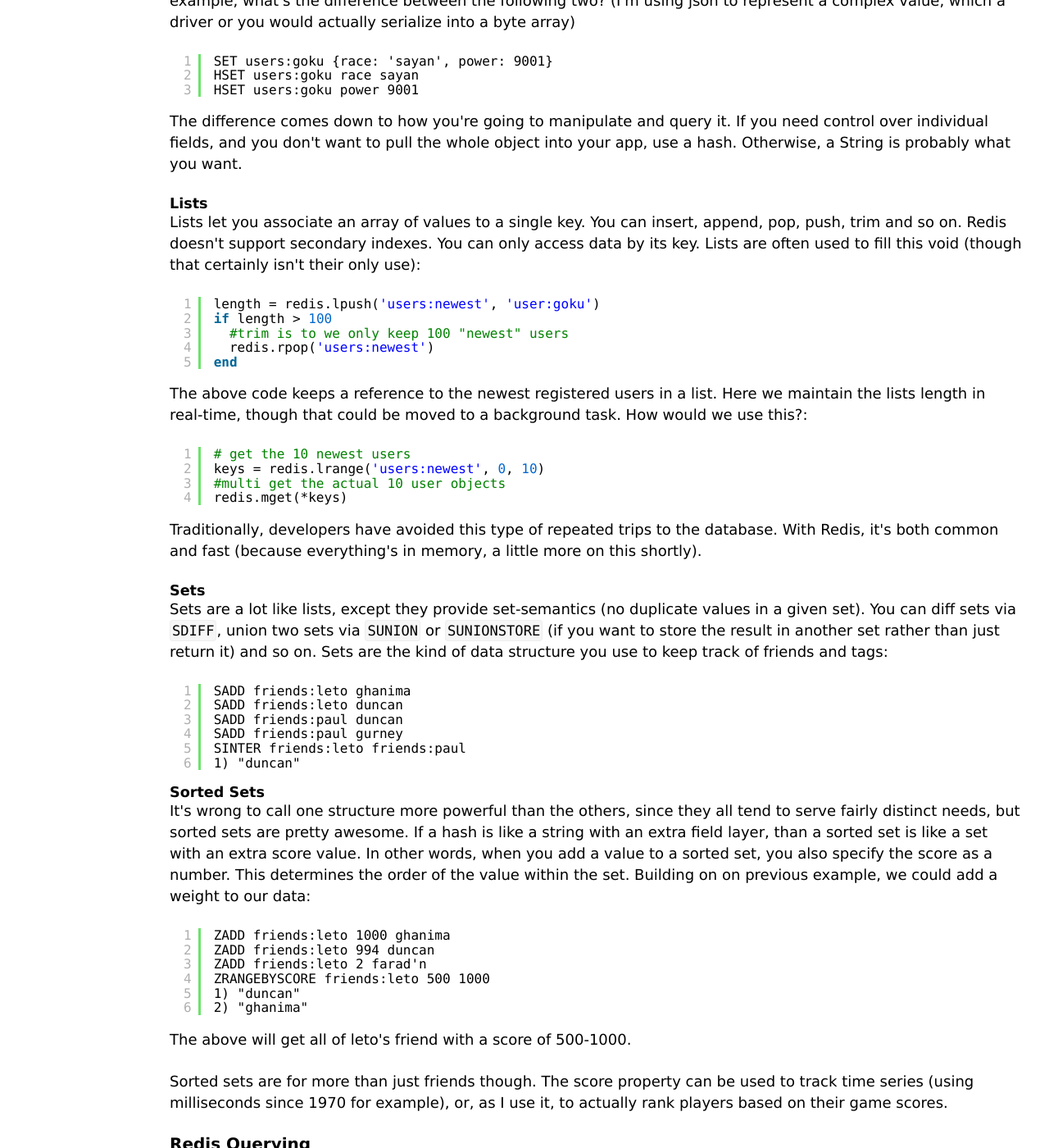
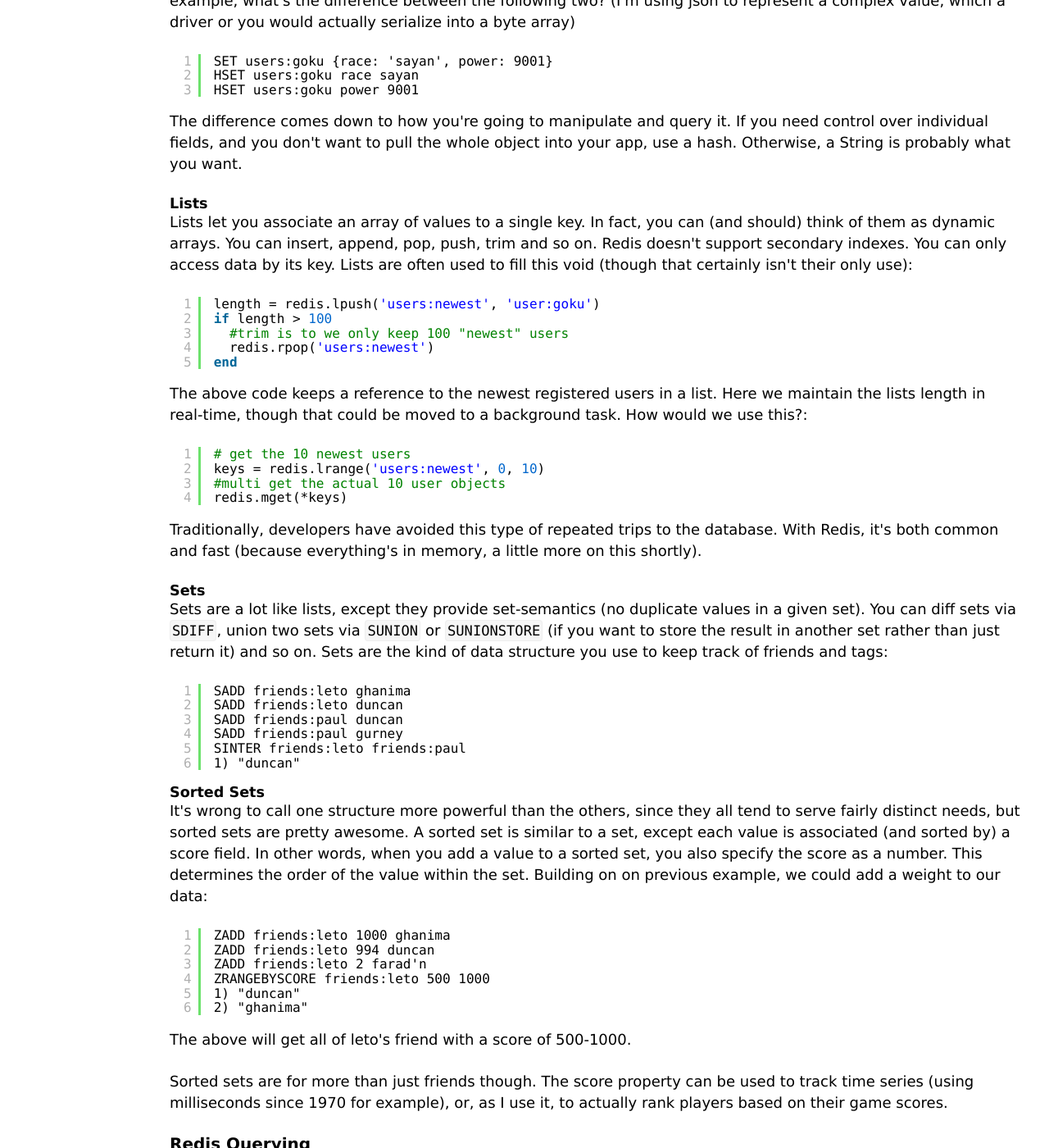
Before and after one commit to fehmicansaglam/fehmicansaglam.github.com, a Jekyll site: the page built from _posts/2011-11-08-Redis-Zero-To-Master-In-30-Minutes-Part-1.html, in a window 1280 px wide and 1400 px high, scrolled down 1205 px. Shown: the whole window at 82% size. Built offline with Jekyll 4.4.1, drawn with Linux system fonts in a browser that asks for light colours; nearby versions of some CDN libraries; comment, search, counter and statistics services are not loaded; some of the changed text lies outside the part shown.

Commit message:
cleaned up some garbage

```diff
--- a/_posts/2011-11-08-Redis-Zero-To-Master-In-30-Minutes-Part-1.html
+++ b/_posts/2011-11-08-Redis-Zero-To-Master-In-30-Minutes-Part-1.html
@@ -24,7 +24,7 @@
 <p>There's a lot more you can do with Strings, both because of the other available commands (like <code>INCR</code> or <code>GETRANGE</code>, to name a few) and because we can store more than just a number of a string. For example, we could use the String structure to store users. The key could be their email, and the value a serialized user object.</p>
 
 <h3>Hashes</h3>
-<p>The hash data structure is exactly what you are thinking it is. One way to look at it is that it give you one extra layer on top of simple Strings, which is, of course, a field name. So, we don't just get and set a hash value. Instead, we get and set the value of a field for a hash:</p>
+<p>The hash data structure is exactly what you are thinking it is (a hash/dictionary). Rather than manipulating a key directly (like with a String) you manipulate the fields of a key. So, we don't just get and set a hash value. Instead, we get and set the value of a field for a hash:</p>
 
 <pre class="brush: plain">HSET goku power 9001
 HGET goku power
@@ -39,7 +39,7 @@
 <p>The difference comes down to how you're going to manipulate and query it. If you need control over individual fields, and you don't want to pull the whole object into your app, use a hash. Otherwise, a String is probably what you want.</p>
 
 <h3>Lists</h3>
-<p>Lists let you associate an array of values to a single key. You can insert, append, pop, push, trim and so on. Redis doesn't support secondary indexes. You can only access data by its key. Lists are often used to fill this void (though that certainly isn't their only use):</p>
+<p>Lists let you associate an array of values to a single key. In fact, you can (and should) think of them as dynamic arrays. You can insert, append, pop, push, trim and so on. Redis doesn't support secondary indexes. You can only access data by its key. Lists are often used to fill this void (though that certainly isn't their only use):</p>
 
 <pre class="brush: ruby">length = redis.lpush('users:newest', 'user:goku')
 if length > 100
@@ -69,7 +69,7 @@
 </pre>
 
 <h3>Sorted Sets</h3>
-<p>It's wrong to call one structure more powerful than the others, since they all tend to serve fairly distinct needs, but sorted sets are pretty awesome. If a hash is like a string with an extra field layer, than a sorted set is like a set with an extra score value. In other words, when you add a value to a sorted set, you also specify the score as a number. This determines the order of the value within the set. Building on on previous example, we could add a weight to our data:</p>
+<p>It's wrong to call one structure more powerful than the others, since they all tend to serve fairly distinct needs, but sorted sets are pretty awesome. A sorted set is similar to a set, except each value is associated (and sorted by) a score field. In other words, when you add a value to a sorted set, you also specify the score as a number. This determines the order of the value within the set. Building on on previous example, we could add a weight to our data:</p>
 
 <pre class="brush: plain">ZADD friends:leto 1000 ghanima
 ZADD friends:leto 994 duncan
```
